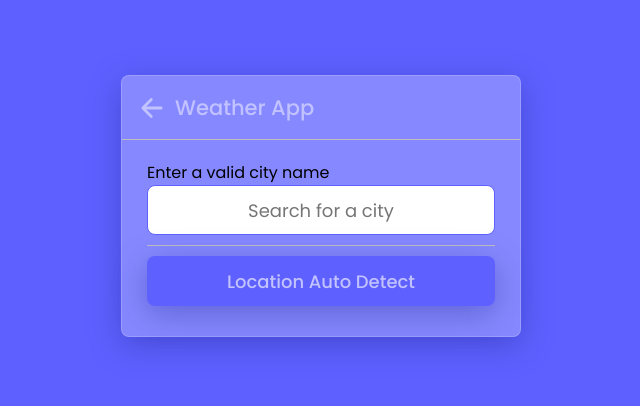
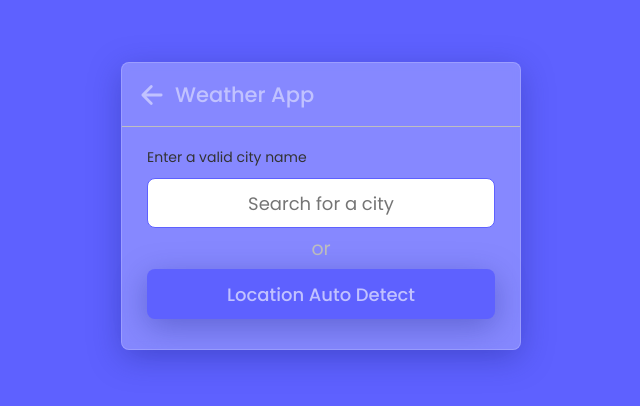
Before and after one commit to abdellatif-laghjaj/weather-web-app, a plain HTML site: page index.html in a window 1280 px wide. Shown: the part 194-600 px from the top of the page, without its empty margins (319-959 px from the left). Drawn offline with nearby package versions, Linux system fonts and the light colour scheme.

Commit message:
update css

```diff
--- a/css/style.css
+++ b/css/style.css
@@ -55,6 +55,12 @@ body {
   margin: 20px 25px 30px;
 }
 
+.wrapper .input-part .info-text {
+  font-size: 14px;
+  color: var(--text-color);
+  margin-bottom: 10px;
+}
+
 .wrapper .input-part input{
   border-radius: var(--border-radius);
   padding: 10px;
@@ -79,8 +85,19 @@ body {
 }
 
 .wrapper .input-part .separator {
-  margin: 10px 0;
-  border-bottom: 1px solid var(--light-grey);
+  display: flex;
+  align-items: center;
+  justify-content: center;
+  height: 1px;
+  width: 100%;
+  margin: 20px 0;
+}
+
+.wrapper .input-part .separator::after{
+  content: "or";
+  padding: 0 15px;
+  font-size: 19px;
+  color: var(--light-grey);
 }
 
 .wrapper .input-part button{
```
